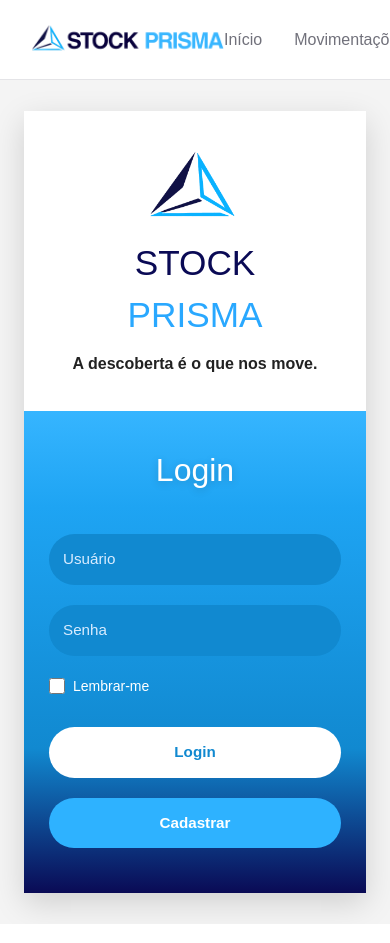
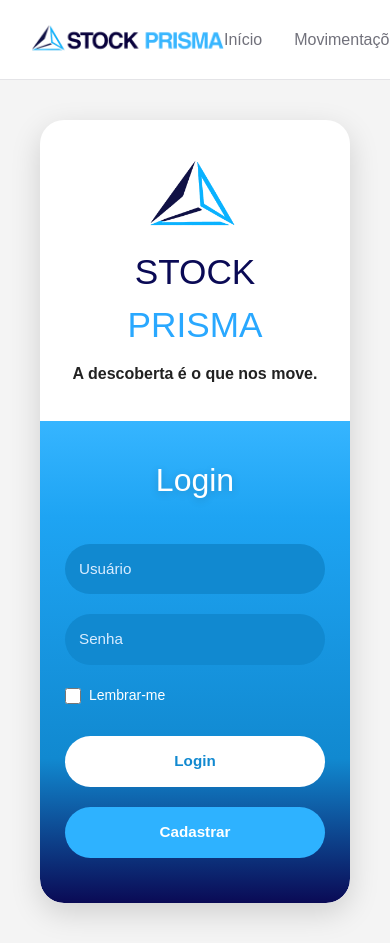
Before and after one commit to pajelive/stock-prisma, a Next.js app in the folder stock_prisma_interface/: page /login in a window 390 px wide. Built offline with nearby package versions, Linux system fonts and the light colour scheme.

Commit message:
Centralizando componente Login

```diff
--- a/stock_prisma_interface/src/components/TelaLogin.module.css
+++ b/stock_prisma_interface/src/components/TelaLogin.module.css
@@ -240,6 +240,8 @@
     .rightPanel {
         padding: 45px 35px;
         border-radius: 0 0 30px 30px;
+
+         border-radius: 0 0 30px 30px;
     }
 
     .logo {
@@ -266,7 +268,8 @@
 @media (max-width: 600px) {
 
     .container {
-        border-radius: 0;
+         border-radius: 24px;
+        margin: 16px;
     }
 
     .leftPanel {
@@ -275,7 +278,7 @@
 
     .rightPanel {
         padding: 35px 25px 45px;
-        border-radius: 0;
+        border-radius: 0 0 24px 24px;
     }
 
     .logo {
```
